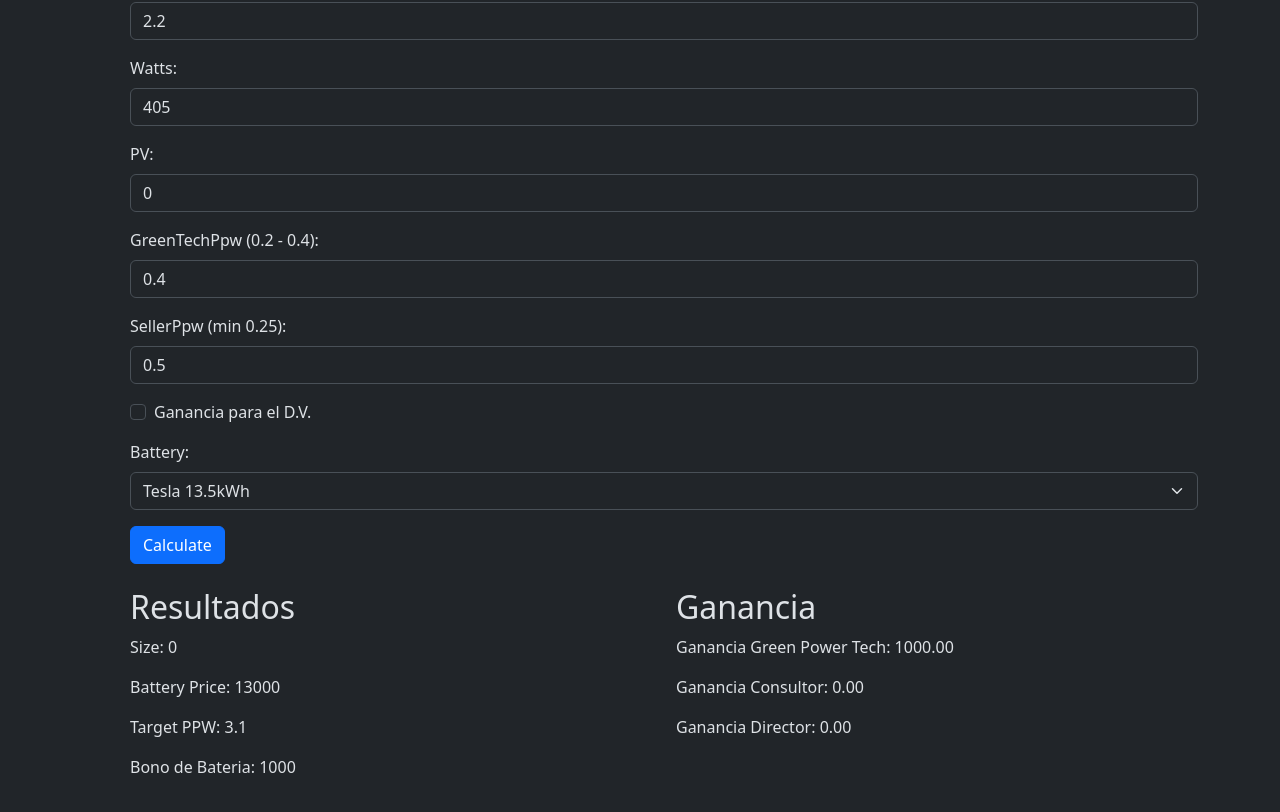
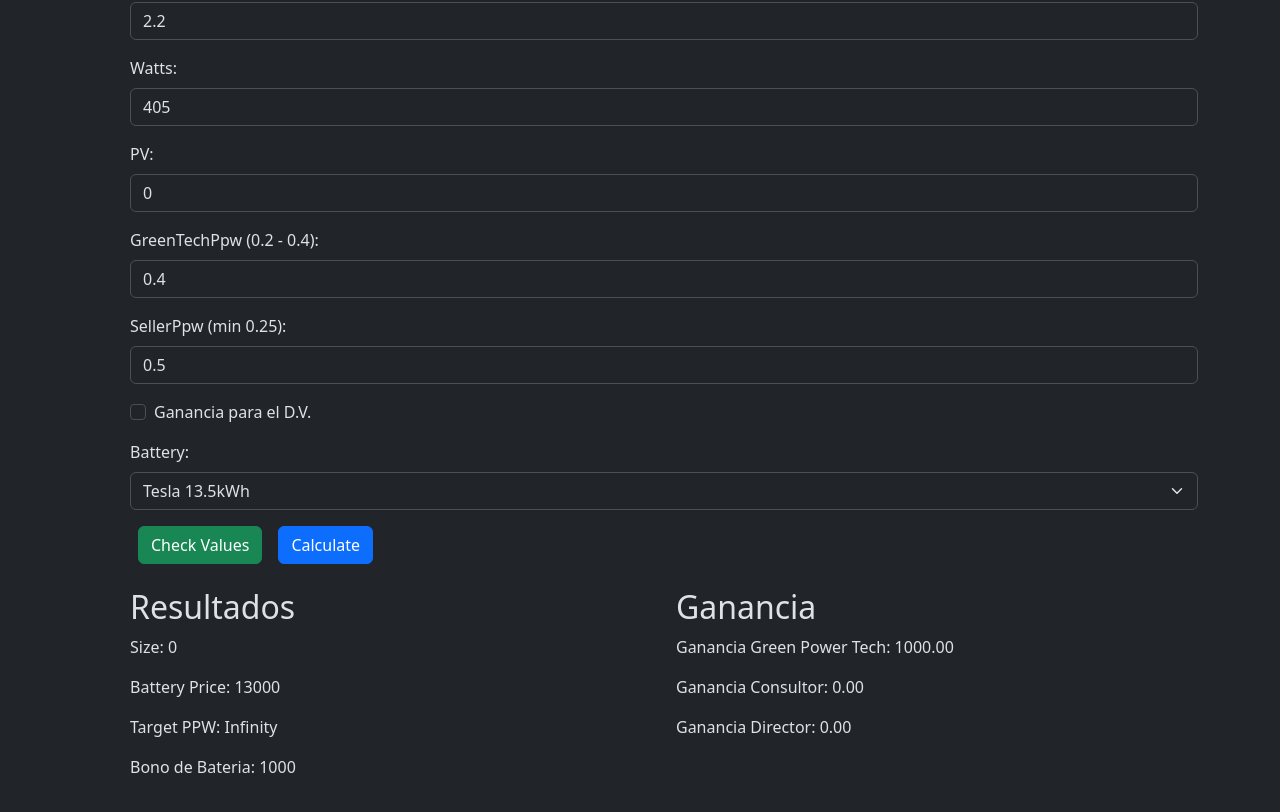
Before and after one commit to miguelfiguera/tabla-green-power-tech-store, a React (Vite) app: page / in a window 1280 px wide. Shown: the part 244-1056 px from the top of the page. Built offline with nearby package versions, Linux system fonts and the light colour scheme.

Commit message:
added some security to prices

```diff
--- a/src/Helpers/Batteries.ts
+++ b/src/Helpers/Batteries.ts
@@ -1,9 +1,3 @@
-export interface Battery {
-  id: number;
-  name: string;
-  value: number;
-}
-
 export const batteries = [
   { id: 1, name: "Tesla 13.5kWh", value: 13000 },
   { id: 2, name: "Tesla 27kWh", value: 26000 },
--- a/src/Table.tsx
+++ b/src/Table.tsx
@@ -1,5 +1,6 @@
-import { useReducer } from "react";
+import { useReducer, useEffect } from "react";
 import { batteries } from "./Helpers/Batteries";
+import { toast } from "react-toastify";
 
 interface State {
   watts: number;
@@ -89,6 +90,32 @@ const Table = () => {
   const handleCalculate = () => {
     dispatch({ type: "CALCULATE" });
   };
+
+  function checkValues() {
+    if (state.watts * state.PV < 4050) {
+      toast.error("Placas Insuficientes");
+      dispatch({ type: "SET_WATTS", payload: 405 });
+      dispatch({ type: "SET_PV", payload: 10 });
+      return;
+    }
+    if (state.GreenTechPpw < 0.2 || state.GreenTechPpw > 0.4) {
+      toast.error("PPW GreenTech fuera de rango, tienes permiso de oxor?");
+    }
+
+    if (state.SellerPpw < 0.25) {
+      toast.error("PPW Seller fuera de rango, tienes permiso del vendedor?");
+      dispatch({ type: "SET_SELLER_PPW", payload: 0.25 });
+      return;
+    }
+    if (state.batteryType == 13000 && state.PV > 19) {
+      toast.warning("No puedes vender mas de 19 PV con bateria de 13k");
+      dispatch({ type: "SET_PV", payload: 19 });
+      return;
+    }
+
+    toast.success("Ok, puedes proceder.");
+    handleCalculate();
+  }
 
   return (
     <div className="container mt-4">
@@ -215,16 +242,28 @@ const Table = () => {
         </select>
       </div>
 
-      <button className="btn btn-primary" onClick={handleCalculate}>
+      <button className="btn btn-success mx-2" onClick={checkValues}>
+        {" "}
+        Check Values
+      </button>
+
+      <button className="btn btn-primary mx-2" onClick={handleCalculate}>
         Calculate
       </button>
+
       <div className="row">
         <div className="col">
           <h2 className="mt-4">Resultados</h2>
           <p>Size: {state.watts * state.PV}</p>
           <p>Battery Price: {state.batteryType}</p>
           <p>
-            Target PPW: {state.redline + state.GreenTechPpw + state.SellerPpw}
+            Target PPW:{" "}
+            {(
+              state.redline +
+              state.GreenTechPpw +
+              state.SellerPpw +
+              state.batteryType / (state.watts * state.PV)
+            ).toFixed(2)}
           </p>
           <p> Bono de Bateria: {state.batteryBonus}</p>
         </div>
```
